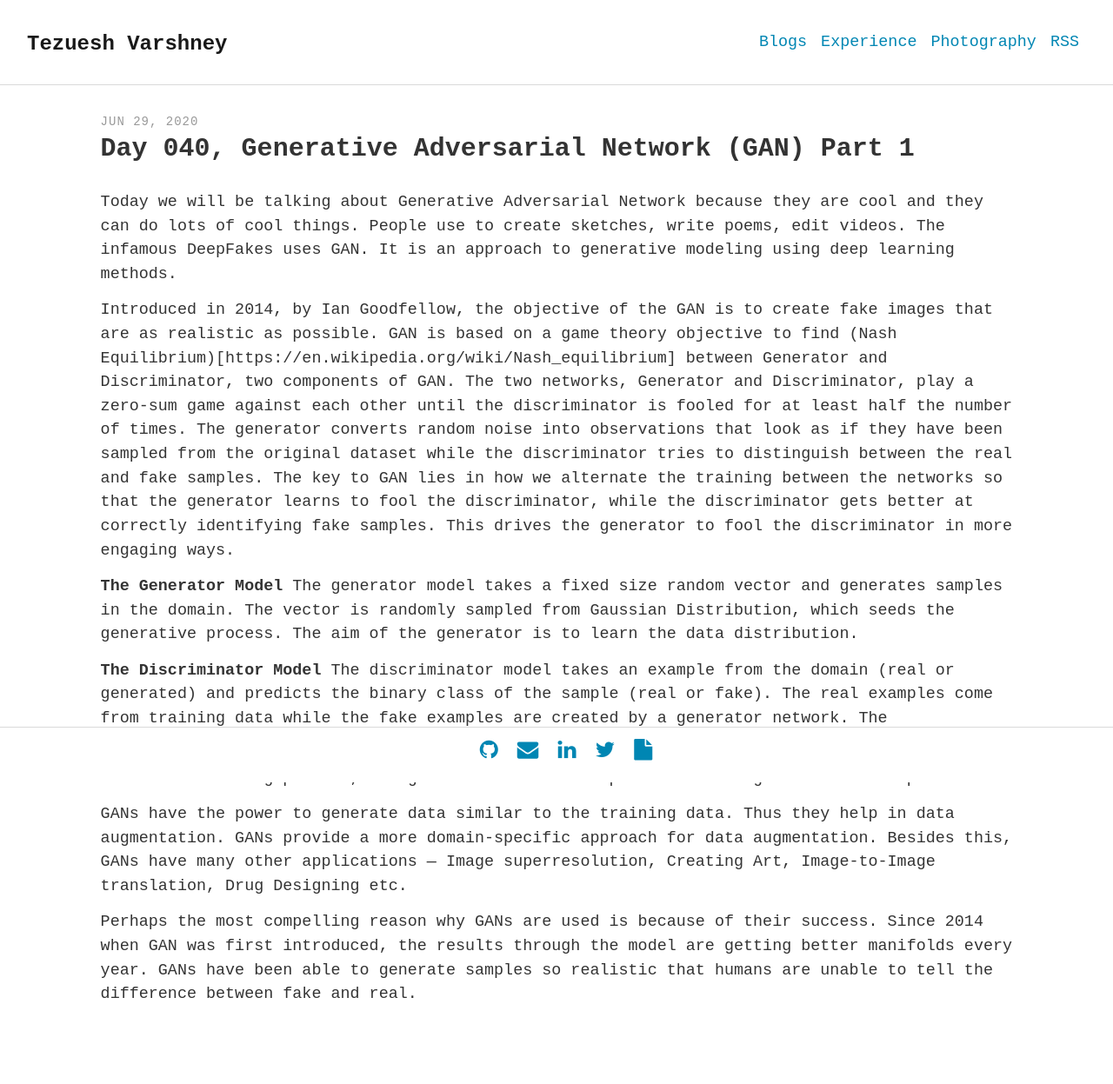
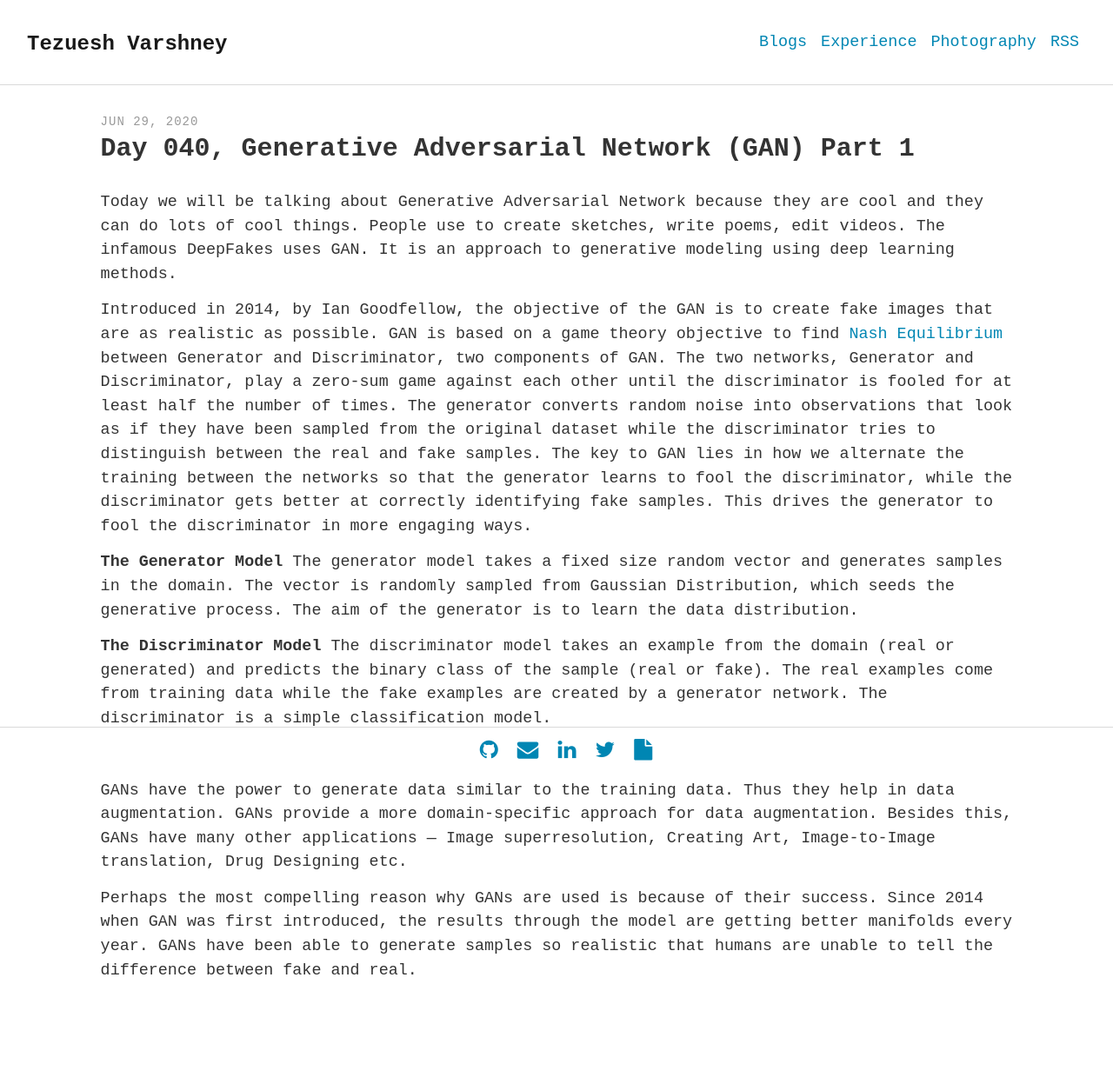
Before and after one commit to square-1111/square-1111.github.io, a Jekyll site: the page built from _posts/2020-06-29-GAN1.md, in a window 1280 px wide. Shown: the whole page at 87% size. Built offline with Jekyll 4.4.1, drawn with Linux system fonts in a browser that asks for light colours; some web fonts are replaced; after the commit the page ends 1220 px from its top, so only the background shows below that.

Commit message:
Edit : Day40 Post

```diff
--- a/_posts/2020-06-29-GAN.md
+++ b/_posts/2020-06-29-GAN1.md
@@ -8,7 +8,7 @@ keywords: "dummy content"
 
 Today we will be talking about Generative Adversarial Network because they are cool and they can do lots of cool things. People use to create sketches, write poems, edit videos. The infamous DeepFakes uses GAN. It is an approach to generative modeling using deep learning methods.
 
-Introduced in 2014, by Ian Goodfellow, the objective of the GAN is to create fake images that are as realistic as possible. GAN is based on a game theory objective to find (Nash Equilibrium)[https://en.wikipedia.org/wiki/Nash_equilibrium] between Generator and Discriminator, two components of GAN. The two networks, Generator and Discriminator, play a zero-sum game against each other until the discriminator is fooled for at least half the number of times. The generator converts random noise into observations that look as if they have been sampled from the original dataset while the discriminator tries to distinguish between the real and fake samples. The key to GAN lies in how we alternate the training between the networks so that the generator learns to fool the discriminator, while the discriminator gets better at correctly identifying fake samples. This drives the generator to fool the discriminator in more engaging ways.
+Introduced in 2014, by Ian Goodfellow, the objective of the GAN is to create fake images that are as realistic as possible. GAN is based on a game theory objective to find [Nash Equilibrium](https://en.wikipedia.org/wiki/Nash_equilibrium) between Generator and Discriminator, two components of GAN. The two networks, Generator and Discriminator, play a zero-sum game against each other until the discriminator is fooled for at least half the number of times. The generator converts random noise into observations that look as if they have been sampled from the original dataset while the discriminator tries to distinguish between the real and fake samples. The key to GAN lies in how we alternate the training between the networks so that the generator learns to fool the discriminator, while the discriminator gets better at correctly identifying fake samples. This drives the generator to fool the discriminator in more engaging ways.
 
 **The Generator Model**
 The generator model takes a fixed size random vector and generates samples in the domain. The vector is randomly sampled from Gaussian Distribution, which seeds the generative process. The aim of the generator is to learn the data distribution.
```
